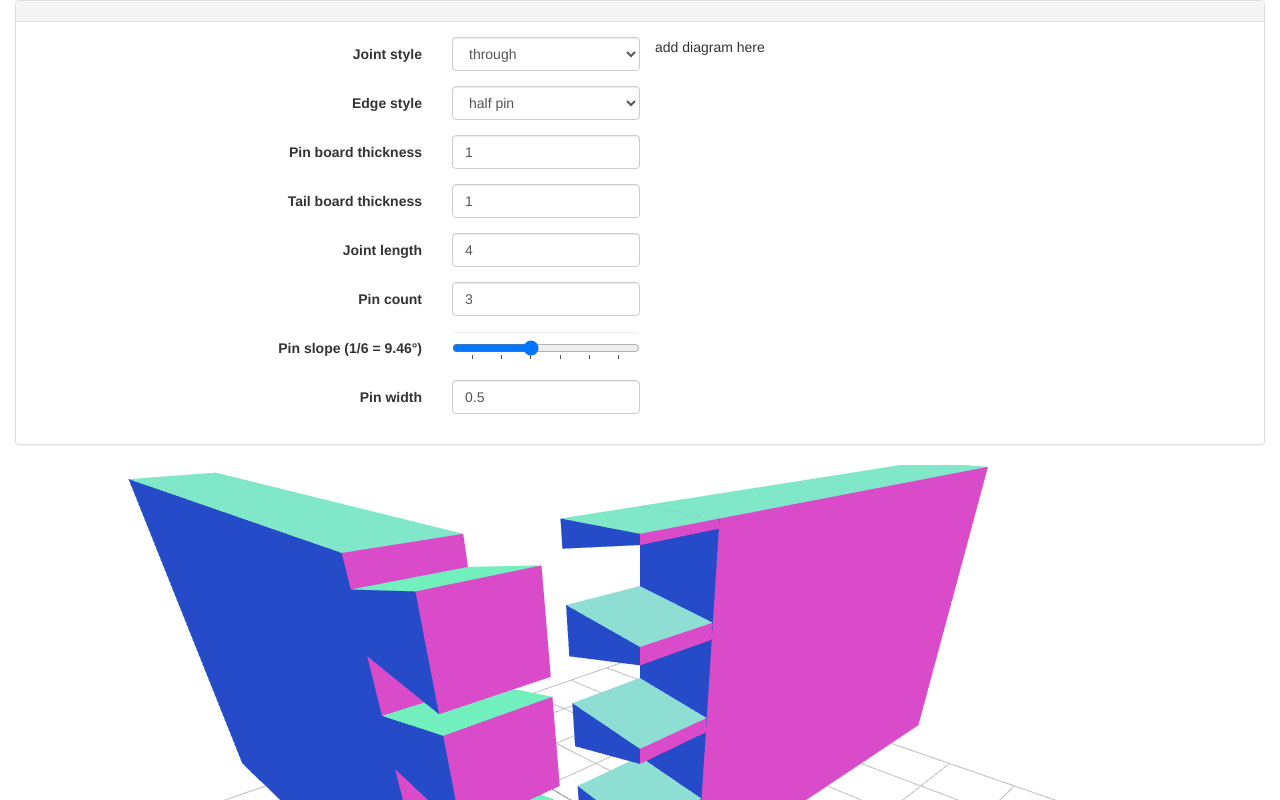
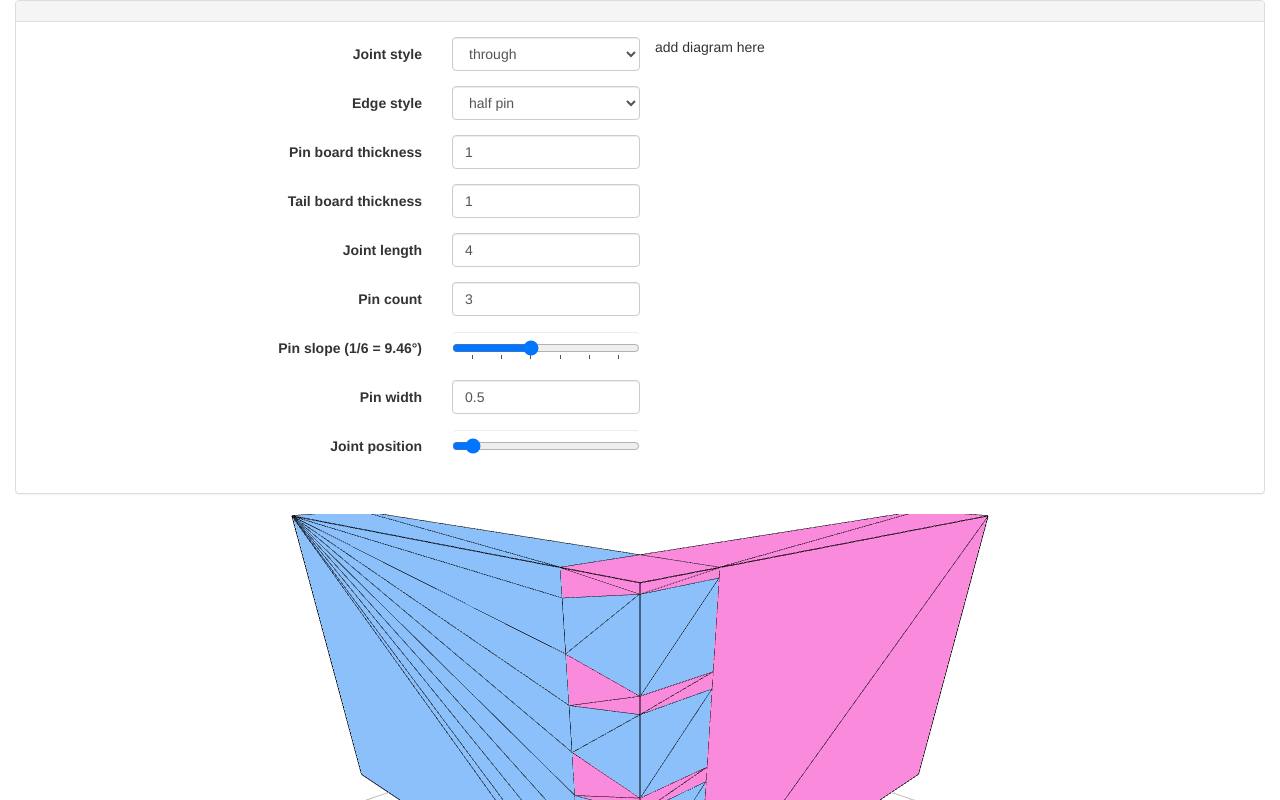
Before and after one commit to jonah-williams/dovetail-layout, a React (Create React App) app: page / in a window 1280 px wide. Shown: the top 800 px of the page. Built offline with nearby package versions, Linux system fonts and the light colour scheme.

Commit message:
Joint movement

```diff
--- a/src/actions/index.js
+++ b/src/actions/index.js
@@ -29,3 +29,8 @@ export const changePinWidth = width => ({
   type: types.SET_SIMPLE_PIN_LAYOUT_WIDTH,
   width
 })
+
+export const changeJointPosition = position => ({
+  type: types.UPDATE_JOINT_POSITION,
+  position
+})
--- a/src/components/JointForm/index.js
+++ b/src/components/JointForm/index.js
@@ -138,6 +138,25 @@ const JointForm = (props) => (
                 </div>
               </div>
             </form>
+
+            <form className="form-horizontal">
+              <div className="form-group">
+                <label htmlFor="jointPosition" className="col-sm-8 control-label">Joint position</label>
+                <div className="col-sm-4">
+                  <input
+                    id="jointPosition"
+                    className="form-control"
+                    type="range"
+                    inputMode="none"
+                    min="0"
+                    max="2"
+                    step="0.01"
+                    value={props.jointPosition}
+                    onChange={(event) => props.changeJointPosition(Number(event.target.value))}
+                  />
+                </div>
+              </div>
+            </form>
           </div>
         </div>
         <div className="col-sm-6">
@@ -175,6 +194,9 @@ JointForm.propTypes = {
 
   pinWidth: PropTypes.number.isRequired,
   changePinWidth: PropTypes.func.isRequired,
+
+  jointPosition: PropTypes.number.isRequired,
+  changeJointPosition: PropTypes.func.isRequired,
 }
 
 export default JointForm
--- a/src/components/Projection/SceneManager.js
+++ b/src/components/Projection/SceneManager.js
@@ -61,7 +61,7 @@ export default function SceneManager(canvas) {
 
     const tailBoard = createTailBoard(props)
     tailBoard.name = TAIL_BOARD
-    tailBoard.applyMatrix(new THREE.Matrix4().makeTranslation( 0, 0, 2 ))
+    tailBoard.applyMatrix(new THREE.Matrix4().makeTranslation( 0, 0, props.jointPosition ))
     scene.add(tailBoard)
 
     const pinBoard = createPinBoard(props)
@@ -70,6 +70,9 @@ export default function SceneManager(canvas) {
   }
 
   function createTailBoard(props) {
+    const material = new THREE.MeshBasicMaterial({color: 0x4286f4})
+    const wireframeMaterial = new THREE.MeshBasicMaterial({color: 0x000000, wireframe: true, transparent: true})
+
     let shape = new THREE.Shape()
     shape.moveTo(0, 0)
 
@@ -86,12 +89,15 @@ export default function SceneManager(canvas) {
       bevelEnabled: false
     }
     const geometry = new THREE.ExtrudeGeometry(shape, extrudeSettings)
-    const material = new THREE.MeshNormalMaterial()
-    return new THREE.Mesh(geometry, material)
+    const wireframeMesh = new THREE.Mesh(geometry, wireframeMaterial)
+    const mesh = new THREE.Mesh(geometry, material)
+    mesh.add(wireframeMesh)
+    return mesh
   }
 
   function createPinBoard(props) {
-    const material = new THREE.MeshNormalMaterial()
+    const material = new THREE.MeshBasicMaterial({color: 0xf441b5})
+    const wireframeMaterial = new THREE.MeshBasicMaterial({color: 0x000000, wireframe: true, transparent: true})
     const pinsGroup = new THREE.Group()
 
     for (var pathSegment of props.pinBoard.pinPathSegments) {
@@ -106,14 +112,19 @@ export default function SceneManager(canvas) {
         bevelEnabled: false
       }
       const geometry = new THREE.ExtrudeGeometry(shape, extrudeSettings)
-      pinsGroup.add(new THREE.Mesh(geometry, material))
+      const wireframeMesh = new THREE.Mesh(geometry, wireframeMaterial)
+      const mesh = new THREE.Mesh(geometry, material)
+      mesh.add(wireframeMesh)
+      pinsGroup.add(mesh)
     }
 
     const boardGeometry = new THREE.BoxGeometry(props.pinBoard.length, props.pinBoard.height, props.pinBoard.thickness);
     boardGeometry.applyMatrix(new THREE.Matrix4().makeRotationY(Math.PI/2))
     boardGeometry.applyMatrix(new THREE.Matrix4().makeTranslation(props.pinBoard.thickness / 2, props.pinBoard.height / 2, -1 * props.pinBoard.length / 2 ))
-    pinsGroup.add(new THREE.Mesh(boardGeometry, material))
-
+    const wireframeMesh = new THREE.Mesh(boardGeometry, wireframeMaterial)
+    const boardMesh = new THREE.Mesh(boardGeometry, material)
+    boardMesh.add(wireframeMesh)
+    pinsGroup.add(boardMesh)
     return pinsGroup
   }
 
--- a/src/constants/ActionTypes.js
+++ b/src/constants/ActionTypes.js
@@ -30,3 +30,5 @@ export const PIN_LAYOUT_STYLE_CUSTOM = 'PIN_LAYOUT_STYLE_CUSTOM'
 export const ADD_CUSTOM_PIN = 'ADD_CUSTOM_PIN'
 export const UPDATE_CUSTOM_PIN = 'UPDATE_CUSTOM_PIN'
 export const REMOVE_CUSTOM_PIN = 'REMOVE_CUSTOM_PIN'
+
+export const UPDATE_JOINT_POSITION = 'UPDATE_JOINT_POSITION'
--- a/src/containers/JointContainer.js
+++ b/src/containers/JointContainer.js
@@ -5,7 +5,8 @@ import {
   changeJointLength,
   changePinCount,
   changePinSlope,
-  changePinWidth
+  changePinWidth,
+  changeJointPosition
 } from '../actions'
 import JointForm from '../components/JointForm'
 
@@ -20,6 +21,7 @@ const mapDispatchToProps = (dispatch) => ({
   changePinCount: (count) => dispatch(changePinCount(count)),
   changePinSlope: (slope) => dispatch(changePinSlope(slope)),
   changePinWidth: (width) => dispatch(changePinWidth(width)),
+  changeJointPosition: (position) => dispatch(changeJointPosition(position)),
 })
 
 export default connect(
--- a/src/containers/ProjectionContainer.js
+++ b/src/containers/ProjectionContainer.js
@@ -51,6 +51,7 @@ const mapStateToProps = state => {
   pinPathSegments.push({start: {x: 0, y: state.joint.jointLength - pinBaseHeight / 2}, points: topHalfPin})
 
   return {
+    jointPosition: state.joint.jointPosition,
     tailBoard: {
       length: state.joint.jointLength * 1.5,
       height: state.joint.jointLength,
--- a/src/reducers/Joint.js
+++ b/src/reducers/Joint.js
@@ -13,6 +13,8 @@ const initialState = {
   pinCount: 3,
   pinSlope: 6.0,
   pinWidth: 0.5,
+
+  jointPosition: 0,
 }
 
 export default function joint(state = initialState, action) {
@@ -71,6 +73,11 @@ export default function joint(state = initialState, action) {
     case types.REMOVE_CUSTOM_PIN:
       return state
 
+    case types.UPDATE_JOINT_POSITION:
+      return Object.assign({}, state, {
+        jointPosition: action.position
+      })
+
     default:
       return state
   }
```
